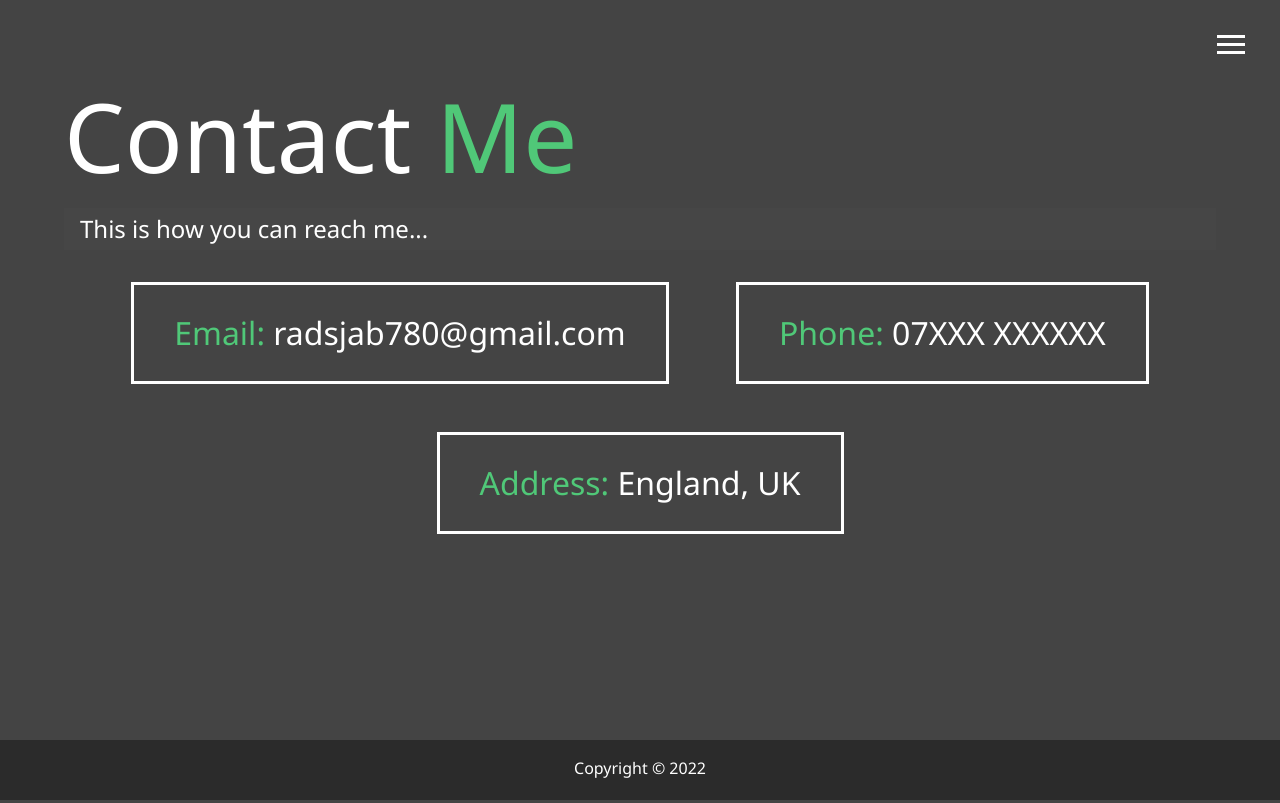
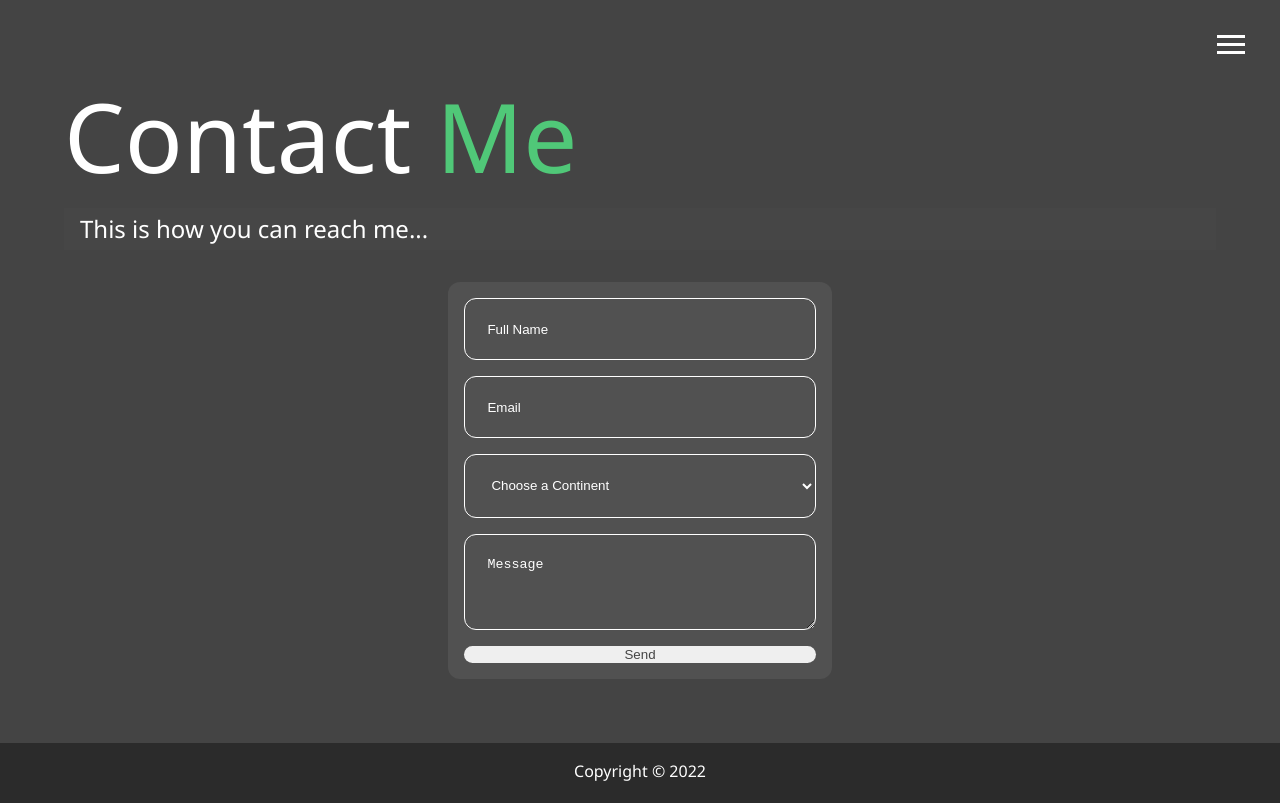
Before and after one commit to RadhiyaJabed/Portfolio-Website, a website: page docs/contact.html in a window 1280 px wide. Drawn offline with Linux system fonts and the light colour scheme.

Commit message:
completed the front end for the submit form

```diff
--- a/docs/contact.html
+++ b/docs/contact.html
@@ -48,23 +48,31 @@
     </header>
 
     <main id="contact">
-        <h1 class="lg-heading">
+        <h1 class="lg-heading contact">
             Contact <span class="text-secondary">Me</span>
         </h1>
-        <h2 class="sm-heading">
+        <h2 class="sm-heading contact">
             This is how you can reach me...
         </h2>
-        <div class="boxes">
-            <div>
-                <span class="text-secondary">Email: </span>radsjab780@gmail.com
-            </div>
-            <div>
-                <span class="text-secondary">Phone: </span>07XXX XXXXXX
-            </div>
-            <div>
-                <span class="text-secondary">Address: </span>England, UK
-            </div>
+        <div id="form-container">
+           <form>
+                <input type="text" name="Name" placeholder="Full Name" required>
+                <input type="email" name="Email" placeholder="Email" required>
+                <select name="Continent">
+                    <option value="Prompt" disabled selected>Choose a Continent</option>
+                    <option value="Africa">Africa</option>
+                    <option value="Antarctica">Antarctica</option>
+                    <option value="Asia">Asia</option>
+                    <option value="Australia">Australia</option>
+                    <option value="Europe">Europe</option>
+                    <option value="North America">North America</option>
+                    <option value="South America">South America</option>
+                </select>
+                <textarea name="Message" placeholder="Message" required></textarea>
+                <button type="submit">Send</button>
+            </form>
         </div>
+
     </main>
 
     <footer id="main-footer">
--- a/scss/main.scss
+++ b/scss/main.scss
@@ -129,6 +129,7 @@ main{
 }
 
 //Contact Page
+/*--
 .boxes {
     display: flex;
     flex-wrap: wrap; //when it doesnt fit it will go onto next line. cool show of different technologies rather than just using grid. Might change later for consistency.
@@ -153,6 +154,68 @@ main{
         }
     }
 }
+---*/
+#form-container {
+    display: grid;
+    place-items: center;
+    //background: $secondary-colour;
+    //padding: 10px 5px 2px 1px;
+
+}
+form {
+    display: flex;
+    background-color: lighten($primary-colour,5);
+    padding: 1rem;
+    flex-direction: column;
+    width: 24rem;
+    gap: 1rem;
+    border-radius: 12px;
+}
+
+input,
+select,
+textarea {
+    padding: 1.4rem;
+    background: transparent;
+    border: 1px solid white;
+    border-radius: 12px;
+}
+
+textarea {
+    height: 6rem;
+}
+
+select {
+    color: white;
+}
+
+button {
+    //padding: 1rem;
+    cursor: pointer;
+    color: $primary-colour;
+    border: none;
+    border-radius: 12px;
+    &:hover {
+        background: $secondary-colour;
+        color: white;
+    }
+
+}
+
+::placeholder { /* Chrome, Firefox, Opera, Safari 10.1+ */
+    color: white;
+    opacity: 1; /* Firefox */
+  }
+
+  :-ms-input-placeholder { /* Internet Explorer 10-11 */
+    color: white;
+  }
+
+  ::-ms-input-placeholder { /* Microsoft Edge */
+    color: white;
+  }
+
+
 
 // Button Styles
 .btn {
```
Also changed, not shown: docs/css/main.css.
